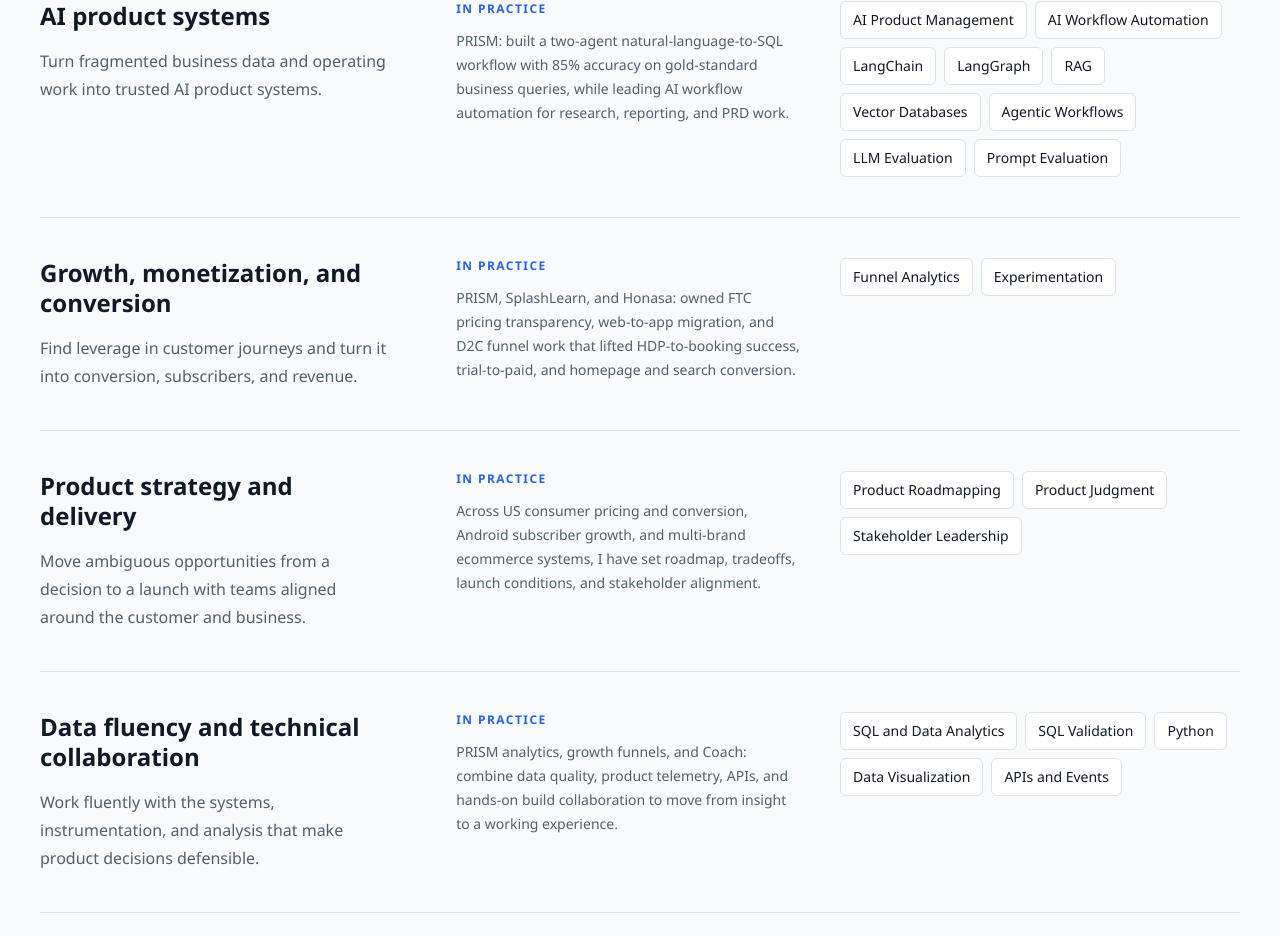
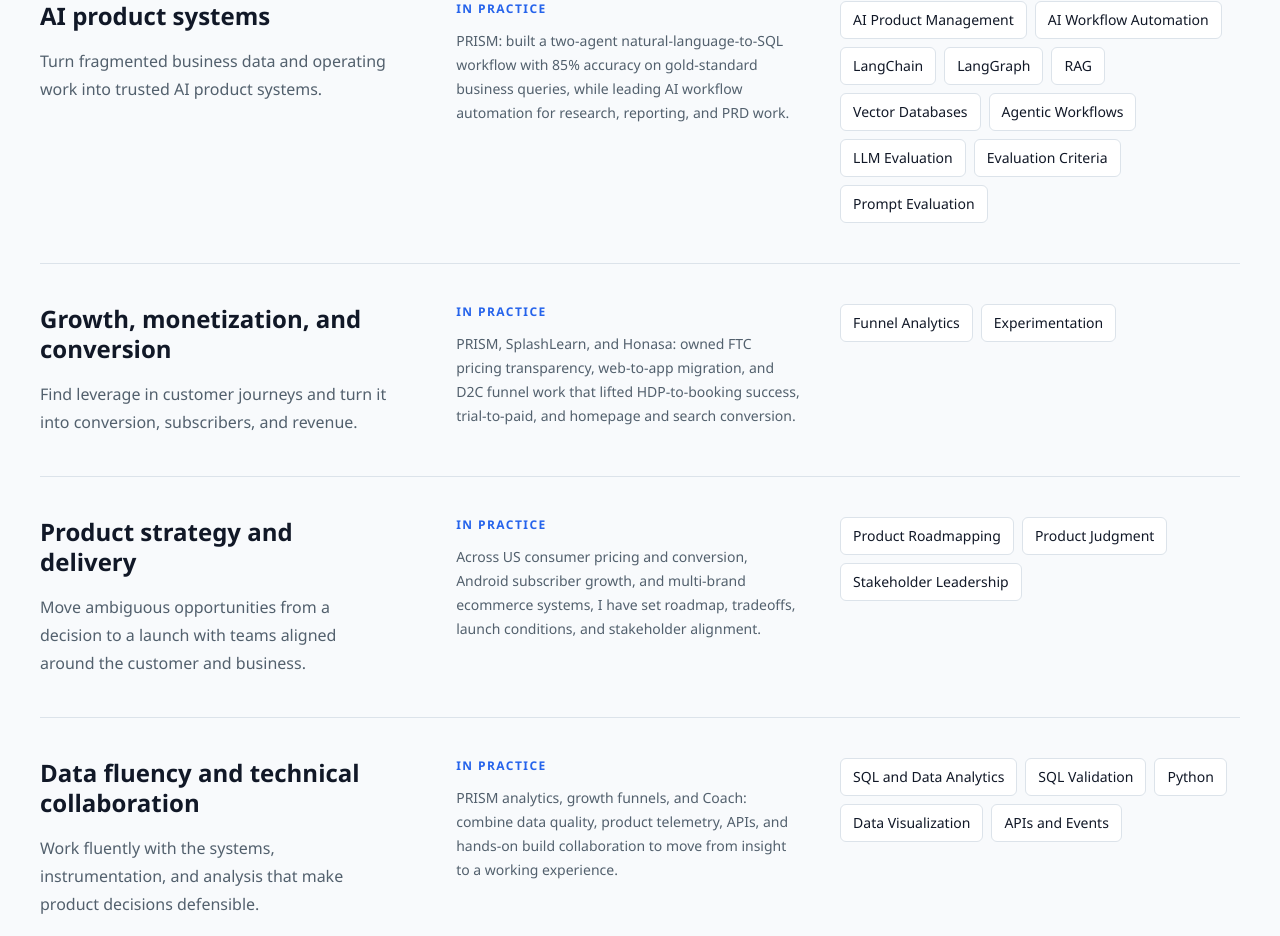
Before and after one commit to madhur0299/product-portfolio, a Next.js app: page / in a window 1280 px wide. Shown: the part 3054-3990 px from the top of the page. Built offline with nearby package versions, Linux system fonts and the light colour scheme.

Commit message:
Add evaluation criteria to portfolio skills

```diff
--- a/src/data/portfolio.ts
+++ b/src/data/portfolio.ts
@@ -191,6 +191,7 @@ export const resumeSkills = [
   "SQL and Data Analytics",
   "SQL Validation",
   "LLM Evaluation",
+  "Evaluation Criteria",
   "Prompt Evaluation",
   "LangChain",
   "LangGraph",
@@ -220,6 +221,7 @@ export const skillGroups: SkillGroup[] = [
       "Vector Databases",
       "Agentic Workflows",
       "LLM Evaluation",
+      "Evaluation Criteria",
       "Prompt Evaluation",
     ],
   },
```
